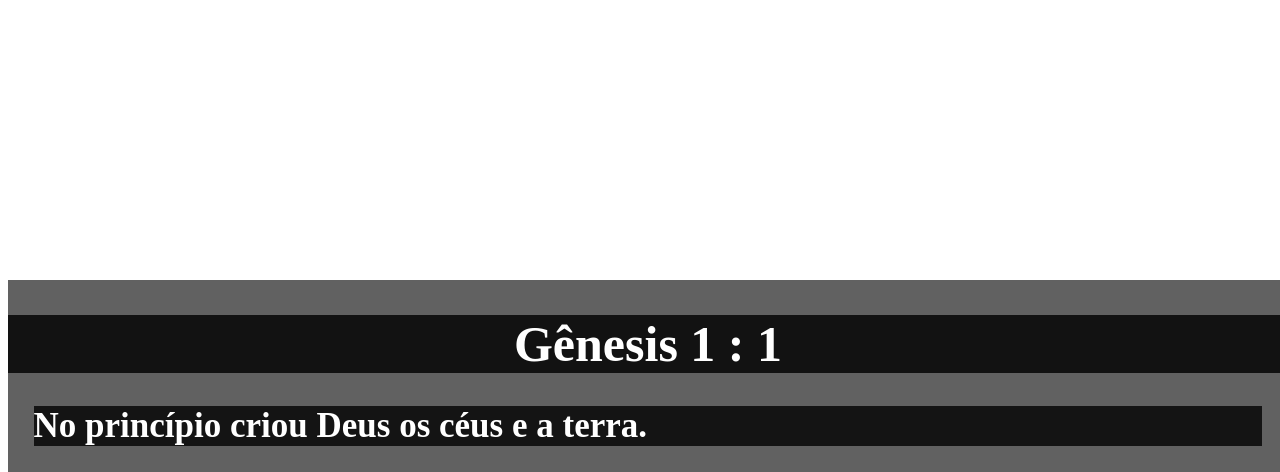
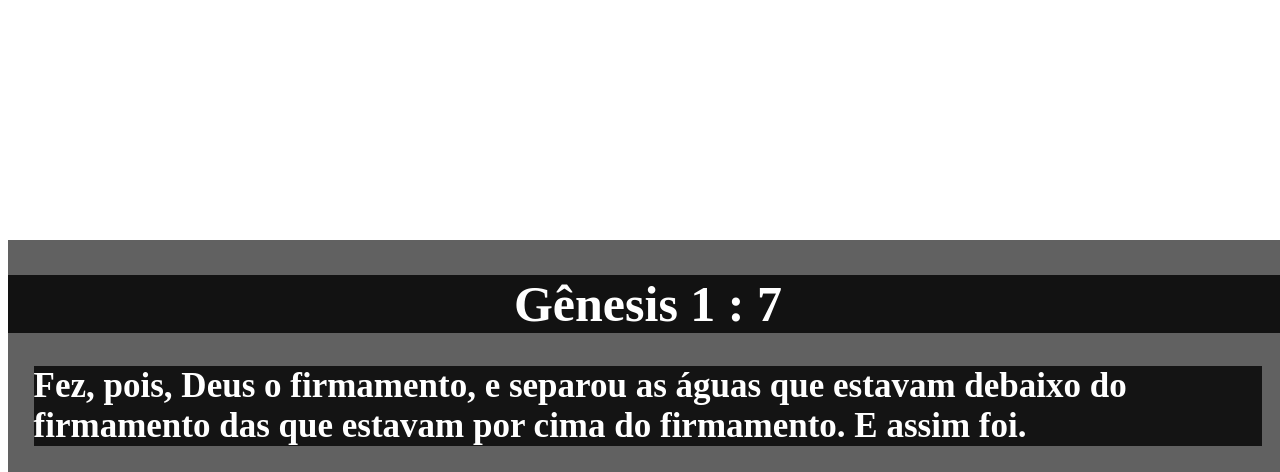
Before and after one commit to eltonfernando/obs_biblia_animation, a Flask app: template templates/biblia.html in a window 1280 px wide. Shown: the part 328-800 px from the top of the page. Run offline with Flask 2, Linux system fonts and the light colour scheme; the template is opened without the code that fills it, so the values that code supplies are empty.

Commit message:
move js e css

```diff
--- a/historico/cargos.txt
+++ b/historico/cargos.txt
@@ -1,2 +1,3 @@
 Ancião
 Oração
+Pastor
--- a/historico/people_names.txt
+++ b/historico/people_names.txt
@@ -1 +1,2 @@
 Elton Fernandes
+Test
--- a/main.py
+++ b/main.py
@@ -15,12 +15,13 @@ from bs4 import BeautifulSoup
 import data_base
 from core.biblia_const import LIVRO_COMBO, LIVRO_DB, LIVRO_PT
 from memoria import Historico
-
+from setup import __VERSION__
 
 class Main(QMainWindow):
     def __init__(self):
         super(Main, self).__init__()
         loadUi("from.ui", self)
+        self.setWindowTitle(f"Bíblia para OBS {__VERSION__}")
         self.historico = Historico()
         self.start_combox_name_apresentador()
         self.start_combox_cargo()
--- a/setup.py
+++ b/setup.py
@@ -1 +1 @@
-__VERSION__="1.0.2"
+__VERSION__="1.0.3"
--- a/templates/aviso.html
+++ b/templates/aviso.html
@@ -3,13 +3,13 @@
 <html lang="pt">
 <head class="fundo">
 <meta charset="utf-8"/>
-<title>Veciculo</title><script src="js_aviso.js" type="text/javascript"></script>
-<link href="aviso.css" rel="stylesheet"/>
+<title>Veciculo</title><script src="js/js_aviso.js" type="text/javascript"></script>
+<link href="css/aviso.css" rel="stylesheet"/>
 </head>
 <body class="fundo">
 <div class="box">
 <h2 class="people_name">Elton Fernandes</h2>
-<h1 class="cargo">Oração</h1>
+<h1 class="cargo">Ancião</h1>
 </div>
 </body>
 </html>
--- a/templates/biblia.html
+++ b/templates/biblia.html
@@ -4,13 +4,13 @@
 <head class="fundo">
 <meta charset="utf-8"/>
 <title>Veciculo</title>
-<link href="biblia.css" rel="stylesheet"/>
-<script src="js_biblia.js" type="text/javascript"></script>
+<link href="css/biblia.css" rel="stylesheet"/>
+<script src="js/js_biblia.js" type="text/javascript"></script>
 </head>
 <body class="fundo">
 <div class="box">
-<h1 class="livro" id="livro">Gênesis 1 : 1</h1>
-<h2 class="texto" id="versiculo">No princípio criou Deus os céus e a terra.</h2>
+<h1 class="livro" id="livro">Gênesis 1 : 7</h1>
+<h2 class="texto" id="versiculo">Fez, pois, Deus o firmamento, e separou as águas que estavam debaixo do firmamento das que estavam por cima do firmamento. E assim foi.</h2>
 </div>
 </body>
 </html>
--- a/templates/livro.txt
+++ b/templates/livro.txt
@@ -1 +1 @@
-Gênesis 1 : 1
+Gênesis 1 : 7
--- a/templates/versiculo.txt
+++ b/templates/versiculo.txt
@@ -1 +1 @@
-No princípio criou Deus os céus e a terra.
+Fez, pois, Deus o firmamento, e separou as águas que estavam debaixo do firmamento das que estavam por cima do firmamento. E assim foi.
```
Also changed, not shown: README.md, templates/css/aviso.css (renamed from templates/aviso.css), templates/css/biblia.css (renamed from templates/biblia.css), templates/css/fundo.png (renamed from templates/fundo.png), templates/img/aviso_fundo.png (renamed from templates/aviso_fundo.png), templates/js/js_aviso.js (renamed from templates/js_aviso.js), templates/js/js_biblia.js (renamed from templates/js_biblia.js), 1 other file.
